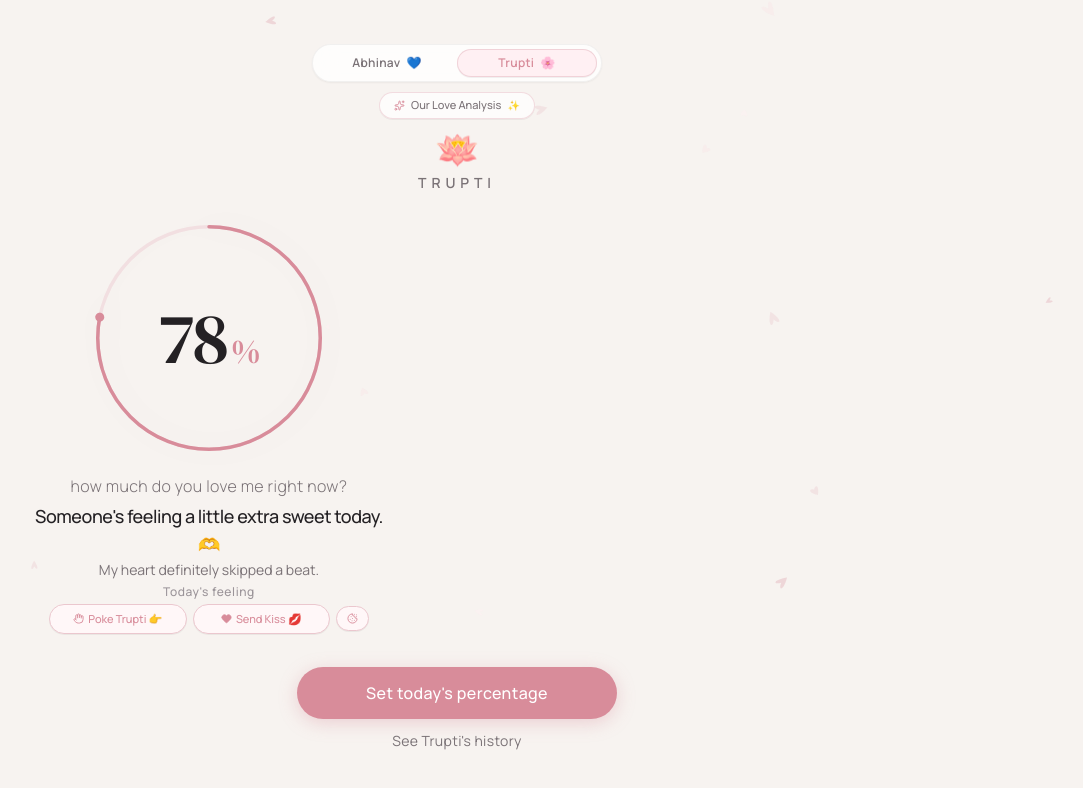
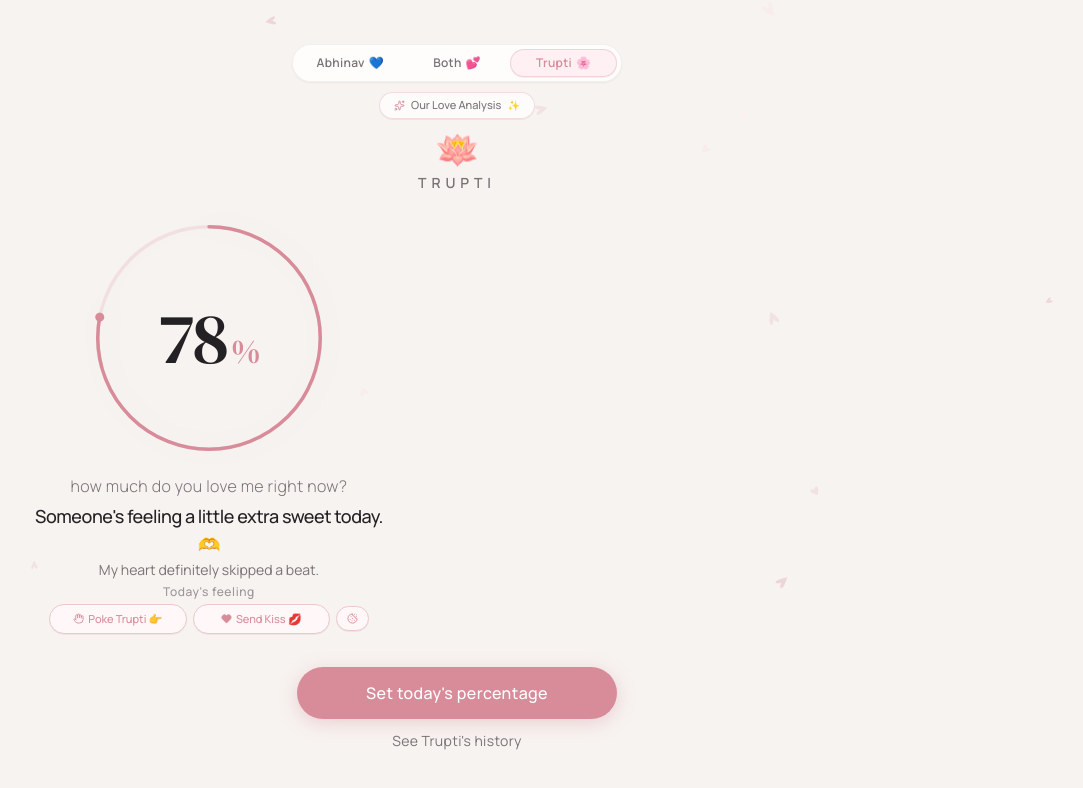
Before and after one commit to abhinavdasprvt/love-meter, a Next.js app: page / in a window 1280 px wide. Shown: the top 788 px of the page, without its empty margins (183-1266 px from the left). Built offline with nearby package versions, Linux system fonts and the light colour scheme; no server answers; the database is empty.

Commit message:
fix: isolate Abhinav and Trupti data pipelines, add Both profile view, and fix delete sync

```diff
--- a/src/app/api/updates/route.ts
+++ b/src/app/api/updates/route.ts
@@ -34,11 +34,19 @@ function isSameCalendarDay(d1: Date, d2: Date): boolean {
 }
 
 function parseRowToLoveUpdate(row: any): LoveUpdate {
-  const isAbhinav =
+  let person: Person = "trupti";
+  if (
+    row.person === "abhinav" ||
     row.updated_by === ABHINAV_UUID ||
-    (typeof row.message === "string" && row.message.startsWith("[abhinav]"));
+    (typeof row.message === "string" && row.message.startsWith("[abhinav]"))
+  ) {
+    person = "abhinav";
+  } else if (row.person === "both") {
+    person = "both";
+  } else {
+    person = "trupti";
+  }
 
-  const person: Person = isAbhinav ? "abhinav" : "trupti";
   let cleanMessage = row.message;
 
   if (typeof cleanMessage === "string") {
--- a/src/app/history/page.tsx
+++ b/src/app/history/page.tsx
@@ -23,10 +23,12 @@ import PetalParticles from "@/components/PetalParticles";
 
 function HistoryPageContent() {
   const searchParams = useSearchParams();
-  const initialPerson = searchParams.get("person") as Person | null;
+  const rawPerson = searchParams.get("person");
+  const initialFilter: "all" | "abhinav" | "trupti" =
+    rawPerson === "abhinav" || rawPerson === "trupti" ? rawPerson : "all";
 
   const [activeFilter, setActiveFilter] = useState<"all" | "abhinav" | "trupti">(
-    initialPerson || "all"
+    initialFilter
   );
   const [updates, setUpdates] = useState<LoveUpdate[]>([]);
   const [isLoading, setIsLoading] = useState<boolean>(true);
--- a/src/app/page.tsx
+++ b/src/app/page.tsx
@@ -1,7 +1,7 @@
 "use client";
 
-import React, { useEffect, useState, useCallback } from "react";
-import { useRouter } from "next/navigation";
+import React, { useEffect, useState, useCallback, Suspense } from "react";
+import { useRouter, useSearchParams } from "next/navigation";
 import Link from "next/link";
 import { motion } from "framer-motion";
 import { Clock, Sparkles } from "lucide-react";
@@ -26,11 +26,15 @@ import LoveAnalysisModal from "@/components/LoveAnalysisModal";
 import FunnyInteractions from "@/components/FunnyInteractions";
 import HistoryGraph from "@/components/HistoryGraph";
 
-export default function HomePage() {
+function HomeContent() {
   const router = useRouter();
+  const searchParams = useSearchParams();
 
-  // Active view: Abhinav 💙 vs Trupti 🌸
-  const [activePerson, setActivePerson] = useState<Person>("trupti");
+  // Active view: Abhinav 💙 vs Both 💕 vs Trupti 🌸
+  const paramPerson = searchParams.get("person") as Person | null;
+  const [activePerson, setActivePerson] = useState<Person>(
+    paramPerson === "abhinav" || paramPerson === "both" ? paramPerson : "trupti"
+  );
 
   // State for both Abhinav and Trupti data
   const [truptiUpdate, setTruptiUpdate] = useState<LoveUpdate | null>(null);
@@ -51,6 +55,14 @@ export default function HomePage() {
   const [isAuthModalOpen, setIsAuthModalOpen] = useState<boolean>(false);
   const [authTargetPerson, setAuthTargetPerson] = useState<Person | "admin">("trupti");
   const [isAnalysisModalOpen, setIsAnalysisModalOpen] = useState<boolean>(false);
+
+  // Sync activePerson from URL search params
+  useEffect(() => {
+    const p = searchParams.get("person") as Person | null;
+    if (p && (p === "abhinav" || p === "trupti" || p === "both")) {
+      setActivePerson(p);
+    }
+  }, [searchParams]);
 
   const loadData = useCallback(async () => {
     try {
@@ -81,8 +93,9 @@ export default function HomePage() {
     loadData();
   }, [loadData]);
 
-  const handleUpdateClick = () => {
-    setAuthTargetPerson(activePerson);
+  const handleUpdateClick = (target: Person = activePerson) => {
+    const personToAuth = target === "both" ? "abhinav" : target;
+    setAuthTargetPerson(personToAuth);
     setIsAuthModalOpen(true);
   };
 
@@ -102,21 +115,56 @@ export default function HomePage() {
   };
 
   const isAbhinav = activePerson === "abhinav";
-  const currentUpdate = isAbhinav ? abhinavUpdate : truptiUpdate;
-  const currentYesterday = isAbhinav ? abhinavYesterday : truptiYesterday;
-  const currentHistory = isAbhinav ? abhinavHistory : truptiHistory;
+  const isBoth = activePerson === "both";
+  const isTrupti = activePerson === "trupti";
 
-  const defaultPct = isAbhinav ? 96.5 : 78;
-  const percentage = currentUpdate ? currentUpdate.percentage : defaultPct;
+  const abhinavPct = abhinavUpdate ? abhinavUpdate.percentage : 96.5;
+  const truptiPct = truptiUpdate ? truptiUpdate.percentage : 78;
+  const combinedPct = Math.round(((abhinavPct + truptiPct) / 2) * 10) / 10;
+
+  const currentUpdate = isBoth
+    ? null
+    : isAbhinav
+    ? abhinavUpdate
+    : truptiUpdate;
+  const currentYesterday = isBoth
+    ? null
+    : isAbhinav
+    ? abhinavYesterday
+    : truptiYesterday;
+  const currentHistory = isBoth
+    ? [...abhinavHistory, ...truptiHistory].sort(
+        (a, b) =>
+          new Date(b.created_at).getTime() - new Date(a.created_at).getTime()
+      )
+    : isAbhinav
+    ? abhinavHistory
+    : truptiHistory;
+
+  const percentage = isBoth
+    ? combinedPct
+    : currentUpdate
+    ? currentUpdate.percentage
+    : isAbhinav
+    ? 96.5
+    : 78;
   const is100 = percentage === 100;
   const hasEntry = Boolean(currentUpdate);
 
   // Dynamic Theme Colors
-  const bgTheme = isAbhinav ? "bg-[#F0F6FA]" : "bg-[#F7F3F0]";
-  const selectionTheme = isAbhinav
+  const bgTheme = isBoth
+    ? "bg-gradient-to-b from-[#F0F6FA] via-[#FAF5F7] to-[#F7F3F0]"
+    : isAbhinav
+    ? "bg-[#F0F6FA]"
+    : "bg-[#F7F3F0]";
+  const selectionTheme = isBoth
+    ? "selection:bg-[#E9D5FF]"
+    : isAbhinav
     ? "selection:bg-[#C3DDF7]"
     : "selection:bg-[#EBC7CE]";
-  const accentButton = isAbhinav
+  const accentButton = isBoth
+    ? "bg-[#9333EA] hover:bg-[#7E22CE] shadow-[0_4px_18px_rgba(147,51,234,0.35)]"
+    : isAbhinav
     ? "bg-[#4A88E8] hover:bg-[#3B7CD8] shadow-[0_4px_18px_rgba(74,136,232,0.35)]"
     : "bg-[#D88C9A] hover:bg-[#C97B89] shadow-[0_4px_18px_rgba(216,140,154,0.35)]";
 
@@ -133,11 +181,11 @@ export default function HomePage() {
         transition={{ duration: 0.6, ease: "easeOut" }}
         className="z-10 flex flex-col items-center gap-2.5 w-full max-w-sm sm:max-w-md pt-1"
       >
-        {/* Person Segmented Toggle */}
-        <div className="relative flex items-center p-1 rounded-full bg-white/80 backdrop-blur-md border border-black/5 shadow-xs w-full max-w-[270px] sm:max-w-[290px]">
+        {/* 3-way Person Segmented Toggle */}
+        <div className="relative flex items-center p-1 rounded-full bg-white/80 backdrop-blur-md border border-black/5 shadow-xs w-full max-w-[310px] sm:max-w-[330px]">
           <button
             onClick={() => setActivePerson("abhinav")}
-            className={`relative flex-1 py-1.5 px-3 rounded-full text-xs font-semibold tracking-wide transition-all z-10 flex items-center justify-center gap-1.5 cursor-pointer touch-manipulation ${
+            className={`relative flex-1 py-1.5 px-2 rounded-full text-xs font-semibold tracking-wide transition-all z-10 flex items-center justify-center gap-1 cursor-pointer touch-manipulation ${
               isAbhinav ? "text-[#3B7CD8]" : "text-[#7A7276] hover:text-[#242124]"
             }`}
           >
@@ -153,14 +201,31 @@ export default function HomePage() {
           </button>
 
           <button
+            onClick={() => setActivePerson("both")}
+            className={`relative flex-1 py-1.5 px-2 rounded-full text-xs font-semibold tracking-wide transition-all z-10 flex items-center justify-center gap-1 cursor-pointer touch-manipulation ${
+              isBoth ? "text-[#9333EA]" : "text-[#7A7276] hover:text-[#242124]"
+            }`}
+          >
+            <span>Both</span>
+            <span>💕</span>
+            {isBoth && (
+              <motion.div
+                layoutId="activePill"
+                className="absolute inset-0 bg-[#F3E8FF] rounded-full -z-10 border border-[#E9D5FF]/70 shadow-2xs"
+                transition={{ type: "spring", stiffness: 450, damping: 35 }}
+              />
+            )}
+          </button>
+
+          <button
             onClick={() => setActivePerson("trupti")}
-            className={`relative flex-1 py-1.5 px-3 rounded-full text-xs font-semibold tracking-wide transition-all z-10 flex items-center justify-center gap-1.5 cursor-pointer touch-manipulation ${
-              !isAbhinav ? "text-[#D88C9A]" : "text-[#7A7276] hover:text-[#242124]"
+            className={`relative flex-1 py-1.5 px-2 rounded-full text-xs font-semibold tracking-wide transition-all z-10 flex items-center justify-center gap-1 cursor-pointer touch-manipulation ${
+              isTrupti ? "text-[#D88C9A]" : "text-[#7A7276] hover:text-[#242124]"
             }`}
           >
             <span>Trupti</span>
             <span>🌸</span>
-            {!isAbhinav && (
+            {isTrupti && (
               <motion.div
                 layoutId="activePill"
                 className="absolute inset-0 bg-[#FFF0F3] rounded-full -z-10 border border-[#EBC7CE]/70 shadow-2xs"
@@ -185,12 +250,12 @@ export default function HomePage() {
           <span
             className="text-3xl sm:text-4xl mb-0.5 animate-gentle-float select-none cursor-default"
             role="img"
-            aria-label={isAbhinav ? "planet" : "lotus"}
+            aria-label={isBoth ? "hearts" : isAbhinav ? "planet" : "lotus"}
           >
-            {isAbhinav ? "🪐" : "🪷"}
+            {isBoth ? "🪐 💕 🪷" : isAbhinav ? "🪐" : "🪷"}
           </span>
           <h1 className="text-xs sm:text-sm font-semibold tracking-[0.35em] text-[#7A7276] uppercase select-none">
-            {isAbhinav ? "ABHINAV" : "TRUPTI"}
+            {isBoth ? "ABHINAV & TRUPTI" : isAbhinav ? "ABHINAV" : "TRUPTI"}
           </h1>
         </div>
       </motion.div>
@@ -211,7 +276,7 @@ export default function HomePage() {
               percentage={isLoading ? 0 : percentage}
               size={240}
               strokeWidth={3.5}
-              theme={isAbhinav ? "blue" : "pink"}
+              theme={isBoth ? "purple" : isAbhinav ? "blue" : "pink"}
             >
               <div className="flex flex-col items-center justify-center">
                 <AnimatedPercentage
@@ -223,7 +288,9 @@ export default function HomePage() {
           </div>
 
           <p className="mt-3.5 sm:mt-4 text-sm sm:text-base text-[#7A7276] text-center font-light tracking-wide max-w-xs px-2">
-            {isAbhinav
+            {isBoth
+              ? "our combined love harmony today"
+              : isAbhinav
               ? "how much do I love my girl today?"
               : "how much do you love me right now?"}
           </p>
@@ -234,14 +301,29 @@ export default function HomePage() {
             className="mt-1"
           />
 
+          {isBoth ? (
+            <div className="w-full grid grid-cols-2 gap-2 mt-3 max-w-xs">
+              <div className="p-2.5 rounded-2xl bg-white/80 border border-[#C3DDF7] text-left shadow-2xs">
+                <div className="text-[10px] text-[#3B7CD8] font-bold tracking-wider">ABHINAV 💙</div>
+                <div className="text-base font-serif text-[#242124]">{formatPercentageValue(abhinavPct)}%</div>
+                <div className="text-[10px] text-[#7A7276] line-clamp-1 italic mt-0.5">{abhinavUpdate?.message || "Madly in love ✨"}</div>
+              </div>
+              <div className="p-2.5 rounded-2xl bg-white/80 border border-[#EBC7CE] text-left shadow-2xs">
+                <div className="text-[10px] text-[#D88C9A] font-bold tracking-wider">TRUPTI 🌸</div>
+                <div className="text-base font-serif text-[#242124]">{formatPercentageValue(truptiPct)}%</div>
+                <div className="text-[10px] text-[#7A7276] line-clamp-1 italic mt-0.5">{truptiUpdate?.message || "Best boy ever ✨"}</div>
+              </div>
+            </div>
+          ) : (
             <div className="mt-1 text-xs text-[#9B9499] tracking-wider font-medium">
               {currentUpdate
                 ? formatRelativeDate(currentUpdate.created_at)
                 : "Today's feeling"}
             </div>
+          )}
 
           {/* Minimal Yesterday History Pill */}
-          {currentYesterday && (
+          {!isBoth && currentYesterday && (
             <Link
               href={`/history?person=${activePerson}`}
               className="mt-2.5 inline-flex items-center gap-1.5 px-3 py-1 rounded-full bg-white/70 hover:bg-white border border-black/5 text-xs text-[#7A7276] shadow-2xs backdrop-blur-xs transition-all active:scale-95 group touch-manipulation"
@@ -273,7 +355,7 @@ export default function HomePage() {
           <HistoryGraph
             updates={currentHistory}
             person={activePerson}
-            theme={isAbhinav ? "blue" : "pink"}
+            theme={isBoth ? "pink" : isAbhinav ? "blue" : "pink"}
             className="w-full shadow-sm"
           />
         </motion.div>
@@ -286,8 +368,26 @@ export default function HomePage() {
         transition={{ duration: 0.6, delay: 0.15, ease: "easeOut" }}
         className="z-10 flex flex-col items-center w-full max-w-xs gap-2 pt-2 pb-1"
       >
+        {isBoth ? (
+          <div className="w-full flex items-center gap-2">
             <button
-          onClick={handleUpdateClick}
+              onClick={() => handleUpdateClick("abhinav")}
+              className="flex-1 py-3 px-3 rounded-full bg-[#4A88E8] hover:bg-[#3B7CD8] active:scale-[0.98] text-white font-medium text-xs tracking-wide shadow-xs transition-all flex items-center justify-center gap-1 cursor-pointer touch-manipulation"
+            >
+              <span>Update Abhinav</span>
+              <span>💙</span>
+            </button>
+            <button
+              onClick={() => handleUpdateClick("trupti")}
+              className="flex-1 py-3 px-3 rounded-full bg-[#D88C9A] hover:bg-[#C97B89] active:scale-[0.98] text-white font-medium text-xs tracking-wide shadow-xs transition-all flex items-center justify-center gap-1 cursor-pointer touch-manipulation"
+            >
+              <span>Update Trupti</span>
+              <span>🌸</span>
+            </button>
+          </div>
+        ) : (
+          <button
+            onClick={() => handleUpdateClick(activePerson)}
             className={`w-full py-3.5 px-6 rounded-full ${accentButton} active:scale-[0.98] text-white font-medium text-sm sm:text-base tracking-wide transition-all duration-200 cursor-pointer flex items-center justify-center group touch-manipulation`}
           >
             <span>
@@ -296,13 +396,14 @@ export default function HomePage() {
                 : `Set ${isAbhinav ? "Abhinav's" : "today's"} percentage`}
             </span>
           </button>
+        )}
 
         <div className="flex items-center justify-center text-xs sm:text-sm text-[#7A7276]">
           <Link
-            href={`/history?person=${activePerson}`}
+            href={isBoth ? "/history" : `/history?person=${activePerson}`}
             className="hover:text-[#242124] tracking-wide py-1 border-b border-transparent hover:border-current transition-all touch-manipulation"
           >
-            See {isAbhinav ? "Abhinav's" : "Trupti's"} history
+            See {isBoth ? "all memories" : isAbhinav ? "Abhinav's" : "Trupti's"} history
           </Link>
         </div>
       </motion.div>
@@ -325,3 +426,11 @@ export default function HomePage() {
     </main>
   );
 }
+
+export default function HomePage() {
+  return (
+    <Suspense fallback={<div className="min-h-screen bg-[#FDF9F6]" />}>
+      <HomeContent />
+    </Suspense>
+  );
+}
--- a/src/app/update/page.tsx
+++ b/src/app/update/page.tsx
@@ -69,8 +69,17 @@ function UpdatePageContent() {
 
   const isAbhinav = person === "abhinav";
 
+  // Sync person from URL query parameter if present
   useEffect(() => {
-    if (!isUserAuthenticated()) {
+    const p = searchParams.get("person") as Person | null;
+    if (p && (p === "abhinav" || p === "trupti" || p === "both")) {
+      setPerson(p);
+    }
+  }, [searchParams]);
+
+  useEffect(() => {
+    const role = getAuthenticatedRole();
+    if (!role || (role !== "admin" && role !== person)) {
       setIsAuthModalOpen(true);
     }
 
--- a/src/components/PetalParticles.tsx
+++ b/src/components/PetalParticles.tsx
@@ -36,6 +36,13 @@ const BLUE_COLORS = [
   "rgba(224, 242, 254, 0.55)", // Crystalline ice shimmer
 ];
 
+const BOTH_COLORS = [
+  "rgba(216, 140, 154, 0.35)", // Soft rose
+  "rgba(74, 136, 232, 0.32)",  // Celestial sky blue
+  "rgba(168, 85, 247, 0.35)",  // Soft lavender
+  "rgba(247, 219, 224, 0.4)",  // Whisper pink
+];
+
 export default function PetalParticles({
   isSpecial = false,
   theme,
@@ -60,9 +67,15 @@ export default function PetalParticles({
       width = canvas.width = window.innerWidth;
       height = canvas.height = window.innerHeight;
     };
+
     window.addEventListener("resize", handleResize);
 
-    const colors = activeTheme === "blue" ? BLUE_COLORS : PINK_COLORS;
+    const colors =
+      person === "both"
+        ? BOTH_COLORS
+        : activeTheme === "blue"
+        ? BLUE_COLORS
+        : PINK_COLORS;
     const count = isSpecial ? 30 : 14;
     const particles: Particle[] = [];
 
--- a/src/lib/auth.ts
+++ b/src/lib/auth.ts
@@ -1,5 +1,5 @@
 export type AuthRole = "abhinav" | "trupti" | "admin" | null;
-export type Person = "abhinav" | "trupti";
+export type Person = "abhinav" | "trupti" | "both";
 
 const DEFAULT_ABHINAV_PIN = "2305";
 const DEFAULT_TRUPTI_PIN = "1603";
--- a/src/lib/storage.ts
+++ b/src/lib/storage.ts
@@ -26,12 +26,18 @@ const SEED_DATA: LoveUpdate[] = [
 ];
 
 function normalizeRow(row: any): LoveUpdate {
-  const isAbhinav =
+  let person: Person = "trupti";
+  if (
     row.person === "abhinav" ||
     row.updated_by === ABHINAV_UUID ||
-    (typeof row.message === "string" && row.message.startsWith("[abhinav]"));
-
-  const person: Person = isAbhinav ? "abhinav" : "trupti";
+    (typeof row.message === "string" && row.message.startsWith("[abhinav]"))
+  ) {
+    person = "abhinav";
+  } else if (row.person === "both") {
+    person = "both";
+  } else {
+    person = "trupti";
+  }
   let cleanMessage = row.message;
 
   if (typeof cleanMessage === "string") {
@@ -286,6 +292,7 @@ export async function saveLoveUpdate(
             message: dbMsg,
             updated_at: now,
             updated_by: targetUuid,
+            person: person,
           })
           .eq("id", todayEntry.id)
           .select()
@@ -309,6 +316,7 @@ export async function saveLoveUpdate(
             created_at: now,
             updated_at: now,
             updated_by: targetUuid,
+            person: person,
           })
           .select()
           .single();
--- a/src/types/index.ts
+++ b/src/types/index.ts
@@ -1,4 +1,4 @@
-export type Person = "abhinav" | "trupti";
+export type Person = "abhinav" | "trupti" | "both";
 
 export interface LoveUpdate {
   id: string;
@@ -20,6 +20,25 @@ export function getDynamicMessage(
   person: Person = "trupti"
 ): DynamicMessage {
   const rounded = Math.round(percentage * 10) / 10;
+
+  if (person === "both") {
+    if (rounded >= 95) {
+      return {
+        text: "Cosmic Harmony! Perfectly in love 💕✨",
+        subtext: "Both of your hearts are beating in complete sync.",
+      };
+    }
+    if (rounded >= 80) {
+      return {
+        text: "Sweet Harmony! Truly meant to be 🌸🪐",
+        subtext: "A match made in heaven, loving each other more each day.",
+      };
+    }
+    return {
+      text: "Growing closer with every heartbeat 💖",
+      subtext: "Two souls writing the prettiest love story together.",
+    };
+  }
 
   if (person === "abhinav") {
     if (rounded === 0) {
```
Also changed, not shown: src/components/ProgressRing.tsx (+10 -4 lines). Lines whose indentation alone changed are shown as unchanged.
